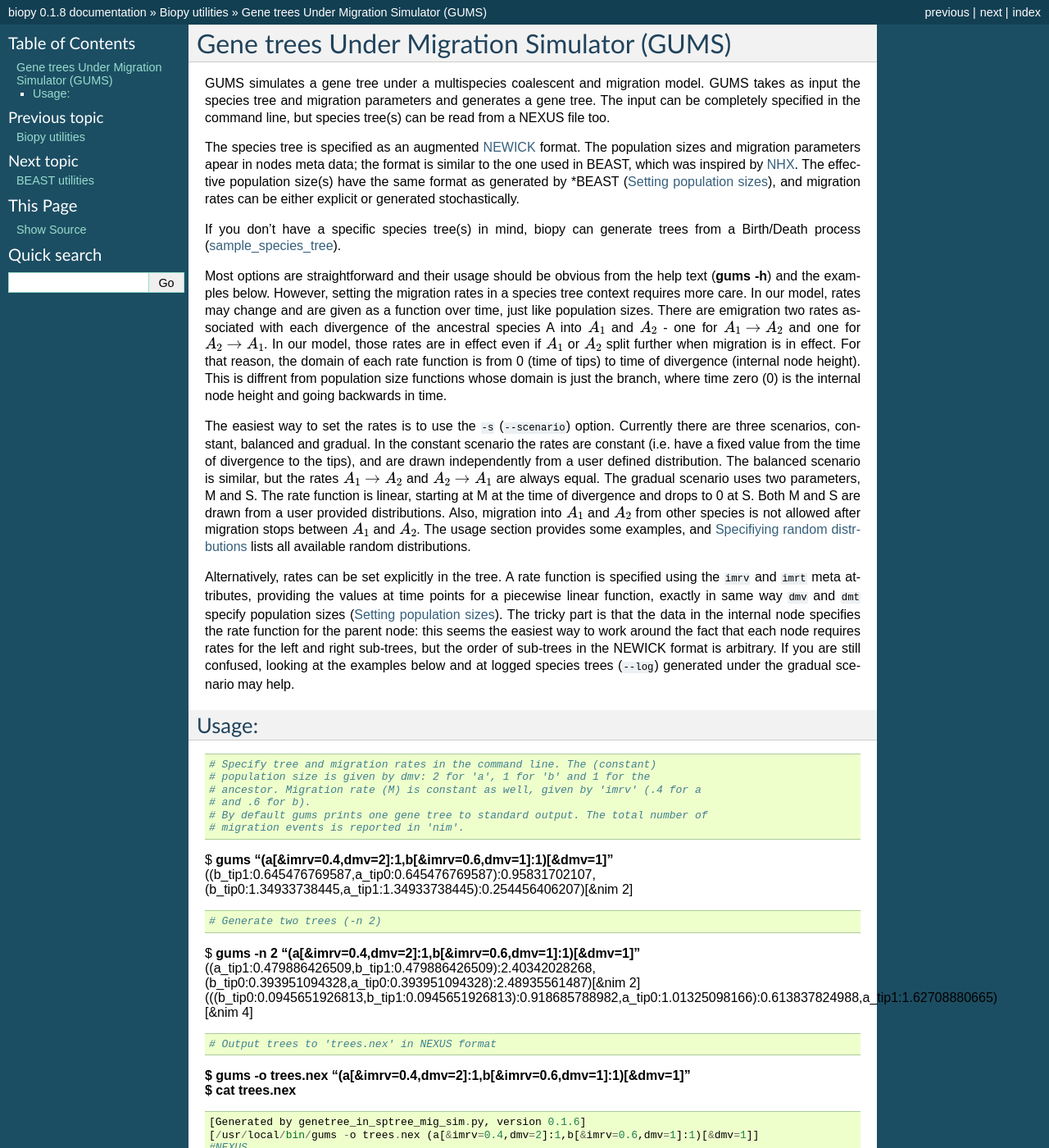
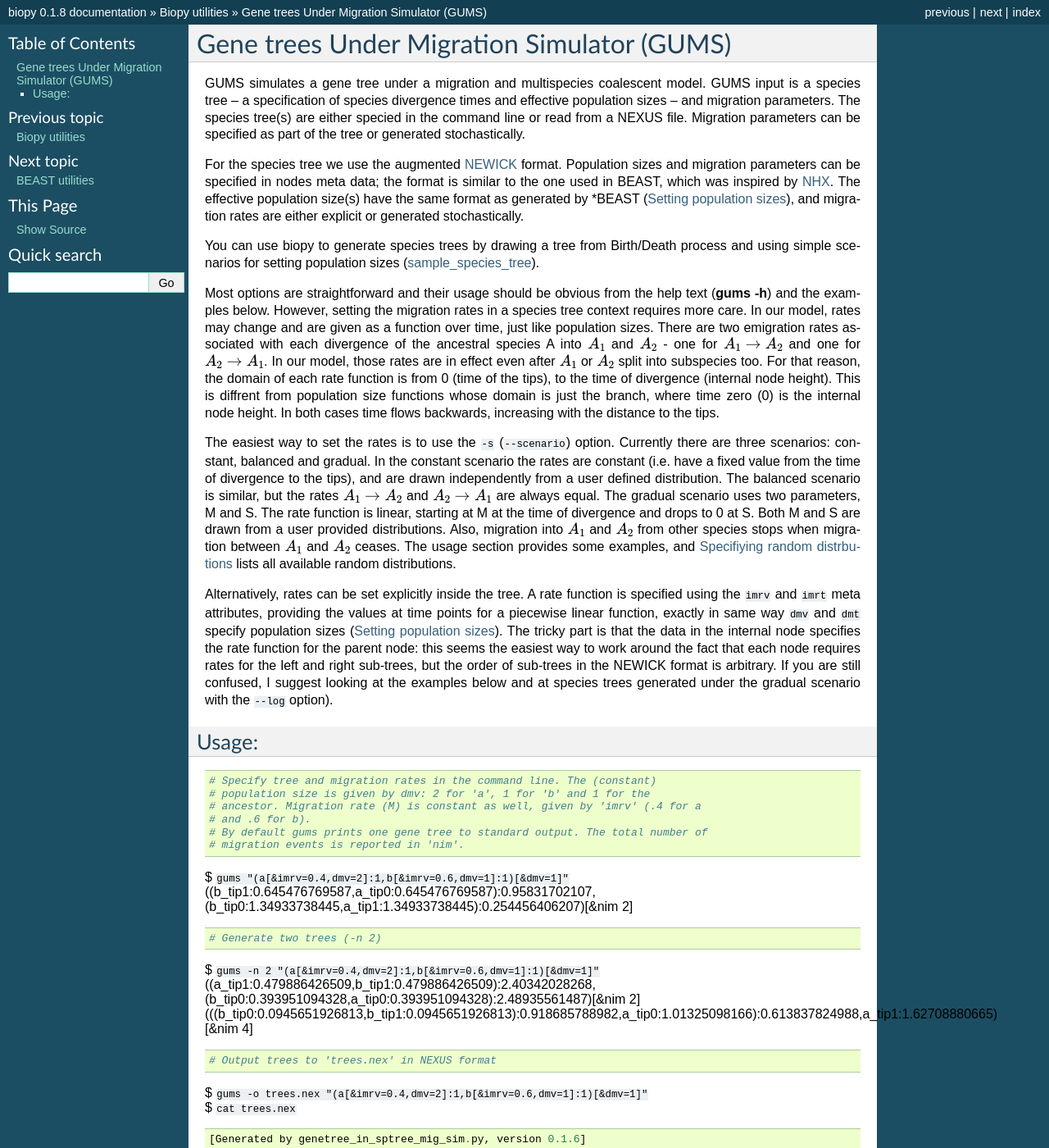
Before and after one commit to jheled/biopy, a Sphinx documentation site: the page built from source/gums.rst, in a window 1280 px wide and 1400 px high. Shown: the whole window at 82% size. Built offline with Sphinx 7.4.7, drawn with Linux system fonts in a browser that asks for light colours; formulas are drawn with MathJax 3; some of the changed text lies outside the part shown.

```diff
--- a/source/gums.rst
+++ b/source/gums.rst
@@ -2,40 +2,41 @@
 Gene trees Under Migration Simulator (GUMS)
 ===========================================
 
-GUMS simulates a gene tree under a multispecies coalescent and
-migration model. GUMS takes as input the species tree and migration
-parameters and generates a gene tree. The input can be completely
-specified in the command line, but species tree(s) can be read from a
-NEXUS file too.
+GUMS simulates a gene tree under a migration and multispecies coalescent
+model. GUMS input is a species tree -- a specification of species divergence
+times and effective population sizes -- and migration parameters. The species
+tree(s) are either specied in the command line or read from a NEXUS file.
+Migration parameters can be specified as part of the tree or generated
+stochastically.
 
-The species tree is specified as an augmented `NEWICK
-<http://en.wikipedia.org/wiki/Newick_format/>`_ format. The population
-sizes and migration parameters apear in nodes meta data; the
-format is similar to the one used in BEAST, which was inspired by `NHX
-<http://phylosoft.org/NHX//>`_. The effective population size(s) have
-the same format as generated by \*BEAST (:ref:`MetapopSize`), and
-migration rates can be either explicit or generated stochastically.
+For the species tree we use the augmented `NEWICK
+<http://en.wikipedia.org/wiki/Newick_format/>`_ format. Population sizes and
+migration parameters can be specified in nodes meta data; the format is similar
+to the one used in BEAST, which was inspired by `NHX
+<http://phylosoft.org/NHX//>`_. The effective population size(s) have the same
+format as generated by \*BEAST (:ref:`MetapopSize`), and migration rates are
+either explicit or generated stochastically.
 
-If you don't have a specific species tree(s) in mind, biopy can generate trees
-from a Birth/Death process (:ref:`sameSpTrees`).
+You can use biopy to generate species trees by drawing a tree from Birth/Death
+process and using simple scenarios for setting population sizes
+(:ref:`sameSpTrees`).
 
-Most options are straightforward and their usage should be obvious
-from the help text (**gums -h**) and the examples below. However,
-setting the migration rates in a species tree context requires more
-care. In our model, rates may change and are given as a function over
-time, just like population sizes. There are emigration two rates
-associated with each divergence of the ancestral species A into
-:math:`A_1` and :math:`A_2` - one for :math:`A_1 \rightarrow A_2` and
-one for :math:`A_2 \rightarrow A_1`. In our model, those rates are in
-effect even if :math:`A_1` or :math:`A_2` split further when migration
-is in effect. For that reason, the domain of each rate function is
-from 0 (time of tips) to time of divergence (internal node
-height). This is diffrent from population size functions whose domain
-is just the branch, where time zero (0) is the internal node height
-and going backwards in time.
+Most options are straightforward and their usage should be obvious from the help
+text (**gums -h**) and the examples below. However, setting the migration rates
+in a species tree context requires more care. In our model, rates may change and
+are given as a function over time, just like population sizes. There are two
+emigration rates associated with each divergence of the ancestral species A into
+:math:`A_1` and :math:`A_2` - one for :math:`A_1 \rightarrow A_2` and one for
+:math:`A_2 \rightarrow A_1`. In our model, those rates are in effect even after
+:math:`A_1` or :math:`A_2` split into subspecies too. For that reason, the
+domain of each rate function is from 0 (time of the tips), to the time of
+divergence (internal node height). This is diffrent from population size
+functions whose domain is just the branch, where time zero (0) is the internal
+node height. In both cases time flows backwards, increasing with the distance to
+the tips.
 
 The easiest way to set the rates is to use the ``-s`` (``--scenario``)
-option. Currently there are three scenarios, constant, balanced and gradual. In
+option. Currently there are three scenarios: constant, balanced and gradual. In
 the constant scenario the rates are constant (i.e. have a fixed value from the
 time of divergence to the tips), and are drawn independently from a user defined
 distribution. The balanced scenario is similar, but the rates :math:`A_1
@@ -43,21 +44,20 @@
 scenario uses two parameters, M and S. The rate function is linear, starting at
 M at the time of divergence and drops to 0 at S. Both M and S are drawn from a
 user provided distributions. Also, migration into :math:`A_1` and :math:`A_2`
-from other species is not allowed after migration stops between :math:`A_1` and
-:math:`A_2`. The usage section provides some examples, and :ref:`randDists`
-lists all available random distributions.
+from other species stops when migration between :math:`A_1` and :math:`A_2`
+ceases. The usage section provides some examples, and :ref:`randDists` lists all
+available random distributions.
 
-Alternatively, rates can be set explicitly in the tree. A rate
-function is specified using the ``imrv`` and ``imrt`` meta attributes,
-providing the values at time points for a piecewise linear function,
-exactly in same way ``dmv`` and ``dmt`` specify population sizes
-(:ref:`MetapopSize`). The tricky part is that the data in the internal
-node specifies the rate function for the parent node: this seems the
-easiest way to work around the fact that each node requires rates for
-the left and right sub-trees, but the order of sub-trees in the NEWICK
-format is arbitrary. If you are still confused, looking at the
-examples below and at logged species trees (``--log``) generated under
-the gradual scenario may help.
+Alternatively, rates can be set explicitly inside the tree. A rate function is
+specified using the ``imrv`` and ``imrt`` meta attributes, providing the values
+at time points for a piecewise linear function, exactly in same way ``dmv`` and
+``dmt`` specify population sizes (:ref:`MetapopSize`). The tricky part is that
+the data in the internal node specifies the rate function for the parent node:
+this seems the easiest way to work around the fact that each node requires rates
+for the left and right sub-trees, but the order of sub-trees in the NEWICK
+format is arbitrary. If you are still confused, I suggest looking at the
+examples below and at species trees generated under the gradual scenario with
+the ``--log`` option).
 
 
 Usage:
@@ -73,14 +73,14 @@
  # migration events is reported in 'nim'.
 
 
-| $ **gums  "(a[&imrv=0.4,dmv=2]:1,b[&imrv=0.6,dmv=1]:1)[&dmv=1]"**
+| $ ``gums "(a[&imrv=0.4,dmv=2]:1,b[&imrv=0.6,dmv=1]:1)[&dmv=1]"``
 | ((b_tip1:0.645476769587,a_tip0:0.645476769587):0.95831702107,(b_tip0:1.34933738445,a_tip1:1.34933738445):0.254456406207)[&nim 2]
 
 ::
 
  # Generate two trees (-n 2)
 
-| $ **gums -n 2 "(a[&imrv=0.4,dmv=2]:1,b[&imrv=0.6,dmv=1]:1)[&dmv=1]"**
+| $ ``gums -n 2 "(a[&imrv=0.4,dmv=2]:1,b[&imrv=0.6,dmv=1]:1)[&dmv=1]"``
 | ((a_tip1:0.479886426509,b_tip1:0.479886426509):2.40342028268,(b_tip0:0.393951094328,a_tip0:0.393951094328):2.48935561487)[&nim 2]
 | (((b_tip0:0.0945651926813,b_tip1:0.0945651926813):0.918685788982,a_tip0:1.01325098166):0.613837824988,a_tip1:1.62708880665)[&nim 4]
 
@@ -88,8 +88,8 @@
 
  # Output trees to 'trees.nex' in NEXUS format
 
-| **$ gums -o trees.nex "(a[&imrv=0.4,dmv=2]:1,b[&imrv=0.6,dmv=1]:1)[&dmv=1]"**
-| **$ cat trees.nex**
+| $ ``gums -o trees.nex "(a[&imrv=0.4,dmv=2]:1,b[&imrv=0.6,dmv=1]:1)[&dmv=1]"``
+| $ ``cat trees.nex``
 
 ::
 
@@ -104,21 +104,21 @@
 
   # Explicitly specify lineages (the labels attribute)
 
-| **$ gums "(a[&imrv=0.4,dmv=2,labels=a1 a2 a3]:1,b[&imrv=0.6,dmv=1,labels=b1 b2]:1)[&dmv=1]"**
-| (((a3:0.378861178516,a1:0.378861178516):0.0121979519199,b1:0.391059130436):1.97747893368,(b2:0.606737574127,a2:0.606737574127):1.76180048999)[&nim 4]
+| $ ``gums "(a[&imrv=0.4,dmv=2,labels=a1 a2 a3]:1,b[&imrv=0.6,dmv=1,labels=b1 b2]:1)[&dmv=1]"``
+| ``(((a3:0.378861178516,a1:0.378861178516):0.0121979519199,b1:0.391059130436):1.97747893368,(b2:0.606737574127,a2:0.606737574127):1.76180048999)[&nim 4]``
 
 ::
 
   # Simulate with 3 lineages per species.
 
-| **$ gums -t 3 "(a[&imrv=0.4,dmv=2]:1,b[&imrv=0.6,dmv=1]:1)[&dmv=1]"**
+| $ ``gums -t 3 "(a[&imrv=0.4,dmv=2]:1,b[&imrv=0.6,dmv=1]:1)[&dmv=1]"``
 | (((a_tip0:0.260681648931,a_tip2:0.260681648931):1.08306884015,(b_tip0:0.671588798321,(b_tip1:0.291571820222,b_tip2:0.291571820222):0.380016978099):0.672161690764):0.285979539237,a_tip1:1.62973002832)[&nim 6]
 
 ::
 
   # Use a constant M for all branches
 
-| **$ gums --scenario constant .4 "(a[&dmv=2]:1,b[&dmv=1]:1)[&dmv=1]"**
+| $ ``gums --scenario constant .4 "(a[&dmv=2]:1,b[&dmv=1]:1)[&dmv=1]"``
 | ((a_tip1:1.37587574756,(b_tip0:0.114472140834,b_tip1:0.114472140834):1.26140360672):0.670541106981,a_tip0:2.04641685454)[&nim 1]
 
 ::
@@ -126,7 +126,7 @@
   # M for every branch is assigned independently, sampled from a uniform
   # distribution on [0.3,0.5]
 
-| **$ gums --scenario constant u,.3,.5 "(a[&dmv=2]:1,b[&dmv=1]:1)[&dmv=1]"**
+| $ ``gums --scenario constant u,.3,.5 "(a[&dmv=2]:1,b[&dmv=1]:1)[&dmv=1]"``
 | (((b_tip0:0.745703759372,a_tip0:0.745703759372):0.346829780156,b_tip1:1.09253353953):4.12033590372,a_tip1:5.21286944325)[&nim 2]
 
 ::
@@ -134,9 +134,9 @@
   # M for every divergence is assigned independently, migration rate of X -> Y is equal to Y ->
   # X. The -l (--log) option logs the generated species trees
 
-| **$ gums -l sptrees.nex --scenario balanced u,.3,.5 "(a[&dmv=2]:1,b[&dmv=1]:1)[&dmv=1]"**
+| $ ``gums -l sptrees.nex --scenario balanced u,.3,.5 "(a[&dmv=2]:1,b[&dmv=1]:1)[&dmv=1]"``
 | ((a_tip0:0.544745625794,a_tip1:0.544745625794):1.35928052487,(b_tip1:0.258689734603,b_tip0:0.258689734603):1.64533641606)[&nim 1]
-| **$ cat sptrees.nex**
+| ``$ cat sptrees.nex``
 
 ::
 
@@ -150,14 +150,14 @@
   # Non-constant Population sizes. 'a' population size varies linearly between 2
   # (at time 0, tip of branch) to 1/2 at the end of the branch (1 time unit ago)
 
-| **$ gums -l sptrees.nex --scenario constant .4 "(a[&dmv={2,0.5}]:1,b[&dmv=1]:1)[&dmv=1]"**
+| $ ``gums -l sptrees.nex --scenario constant .4 "(a[&dmv={2,0.5}]:1,b[&dmv=1]:1)[&dmv=1]"``
 | ((b_tip1:0.510950861838,(a_tip1:0.0824282355471,b_tip0:0.0824282355471):0.428522626291):1.17963320687,a_tip0:1.69058406871)[&nim 1]
 
 ::
 
   Gradual scenario.
 
-| **$ gums --scenario gradual u,.3,.5 l,.3,.2 --log trees.nex "((a[&dmv=2]:1,b[&dmv=1]:1)[&dmv=1]:1,c[&dmv=1]:3)[&dmv=1]"**
+| $ ``gums --scenario gradual u,.3,.5 l,.3,.2 --log trees.nex "((a[&dmv=2]:1,b[&dmv=1]:1)[&dmv=1]:1,c[&dmv=1]:3)[&dmv=1]"``
 | ((c_tip0:0.530848069964,c_tip1:0.530848069964):4.58955020846,((b_tip1:0.0991069047618,b_tip0:0.0991069047618):1.97184729447,(a_tip0:0.391830914289,a_tip1:0.391830914289):1.67912328494):3.04944407919)[&nim 1]
 
 This is how the generated rates looks like inside the tree
@@ -170,6 +170,23 @@
    c[&imrt={2.828391,3.000000},imrv={0.000000,0.000000,0.316630},dmv=1.0]:3.0)[&dmv=1.0]
 
 
-The rate between a and b starts at 0.354169 and goes to zero over 0.399643 (1
--0.600357) time units. In a similar way, rate between c and the ancestor of a,b
+The rate between a and b starts at 0.354169 and goes to zero over 0.399643
+(1-0.600357) time units. In a similar way, rate between c and the ancestor of a,b
 goes from 0.316630 to zero in 0.171609.
+
+::
+
+  Generating the species tree on the fly.
+
+Use :ref:`sameSpTrees` to obtain a species tree. The tree is a pure birth (Yule)
+tree with a birth rate of 0.5 (``-b .5``). This means that for the waiting time
+for a lineage to split is distributed exponentially with a mean of 2
+(:math:`^1/_{0.5}`). Note that this does not mean the average length of the
+branch is 2. In fact it is 1, half of the waiting time. The population sizes are
+set randomly to be around half of the expected length, 40% to 60% percent to be
+exact (``-p U,0.4,0.6 5``).
+
+
+| $ ``gums -n 2 -t 3 -s balanced U,0.1,0.3 --log log1.nex $(sample_species_tree -n 1 -b .5 -p U,0.4,0.6 5)``
+| (((s0_tip1:0.633753370771,(s0_tip0:0.20140491595,s0_tip2:0.20140491595):0.432348454821):1.02981316427,(s1_tip2:0.0231071519315,s1_tip1:0.0231071519315):1.64045938311):3.30364142647,(((s3_tip0:0.0617867053147,s3_tip1:0.0617867053147):1.09555801093,(((s2_tip2:0.0228829294601,s2_tip1:0.0228829294601):0.00804435880388,s2_tip0:0.030927288264):0.612433605667,(s4_tip0:0.185733213651,(s4_tip1:0.154559848603,s4_tip2:0.154559848603):0.0311733650483):0.457627680279):0.513983822315):1.01800552519,(s1_tip0:0.397138102826,s3_tip2:0.397138102826):1.77821213861):2.79185772007)[&nim=5]
+| (((((s2_tip2:0.300176848337,(s1_tip1:0.093590427987,s1_tip2:0.093590427987):0.20658642035):0.55612489683,(s1_tip0:0.318841270065,s4_tip0:0.318841270065):0.537460475103):0.836119414335,(((s2_tip1:0.311003975618,(s0_tip2:0.0815087077626,s0_tip1:0.0815087077626):0.229495267856):0.402856951107,(s3_tip1:0.252809256857,s3_tip0:0.252809256857):0.461051669869):0.375542380001,(s2_tip0:0.783668773989,s3_tip2:0.783668773989):0.305734532737):0.603017852776):0.391695370206,s0_tip0:2.08411652971):0.173437110502,(s4_tip1:0.224873965382,s4_tip2:0.224873965382):2.03267967483)[&nim=7]
```
Also changed, not shown: 8 other files.
